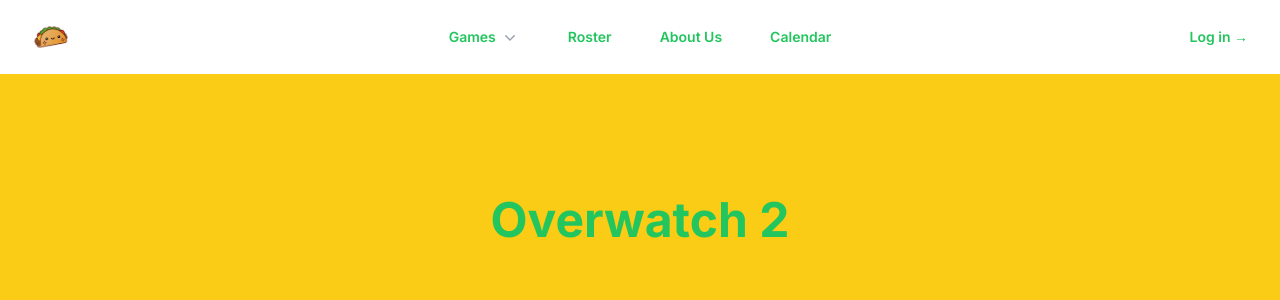
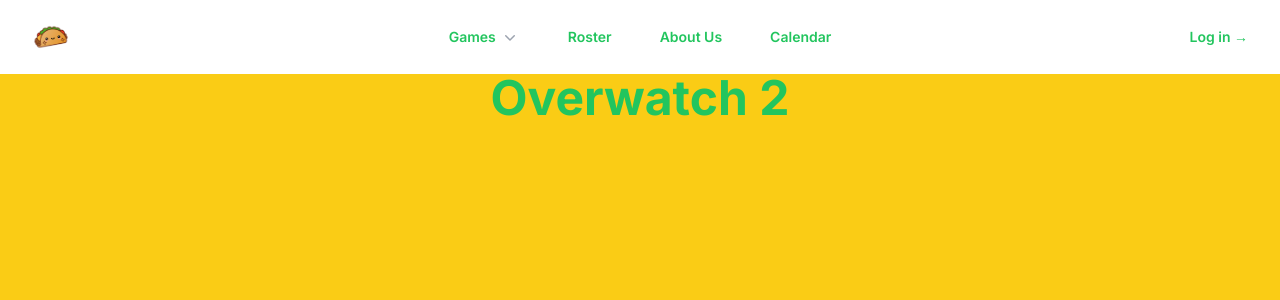
Before and after one commit to mstevensdesign/pigfarm-club, a Next.js app: page /games/overwatch2 in a window 1280 px wide. Shown: the top 300 px of the page. Built offline with nearby package versions, Linux system fonts and the light colour scheme.

Commit message:
remove layout css

```diff
--- a/src/app/games/overwatch2/page.tsx
+++ b/src/app/games/overwatch2/page.tsx
@@ -8,9 +8,12 @@
 const Overwatch2 = (props: Props) => {
   return (
     <>
-      <div className="flex h-[calc(100vh-74px)] w-screen flex-col items-center justify-center">
-        <h1 className="text-center">Overwatch 2</h1>
-        <ReactPlayer url="https://www.youtube.com/watch?v=Smoz9J3ZSts" />
+      <h1 className="text-center">Overwatch 2</h1>
+      <div className="relative">
+        <ReactPlayer
+          className="absolute left-0 top-0"
+          url="https://www.youtube.com/watch?v=Smoz9J3ZSts"
+        />
       </div>
     </>
   );
--- a/src/app/layout.tsx
+++ b/src/app/layout.tsx
@@ -19,7 +19,8 @@
     <html lang="en">
       <body className={`${inter.className} bg-yellow-400`}>
         <Navigation />
-        <div className="flex h-[calc(100vh-74px*2)] w-screen flex-col items-center justify-center">
+        <div>
+          {/* <div className="flex h-[calc(100vh-74px*2)] w-screen flex-col items-center justify-center"> */}
           {children}
         </div>
       </body>
```
